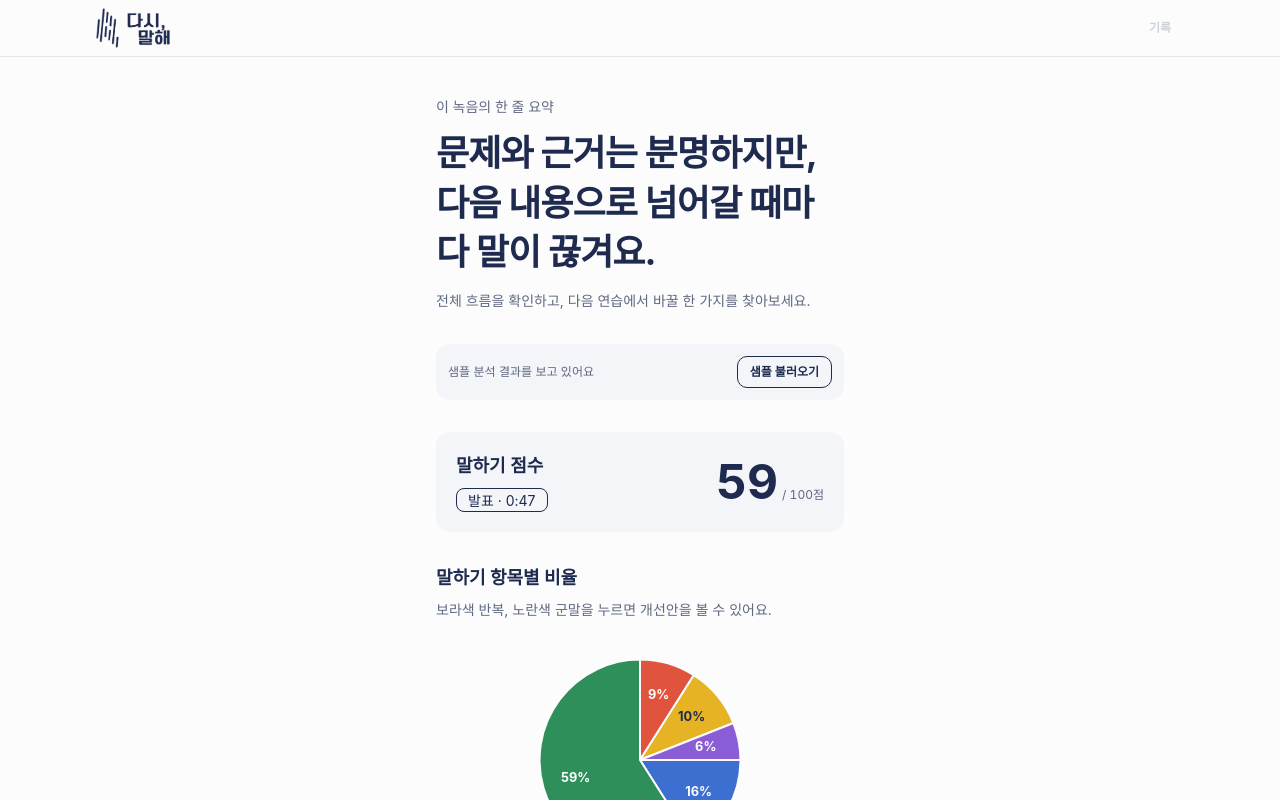
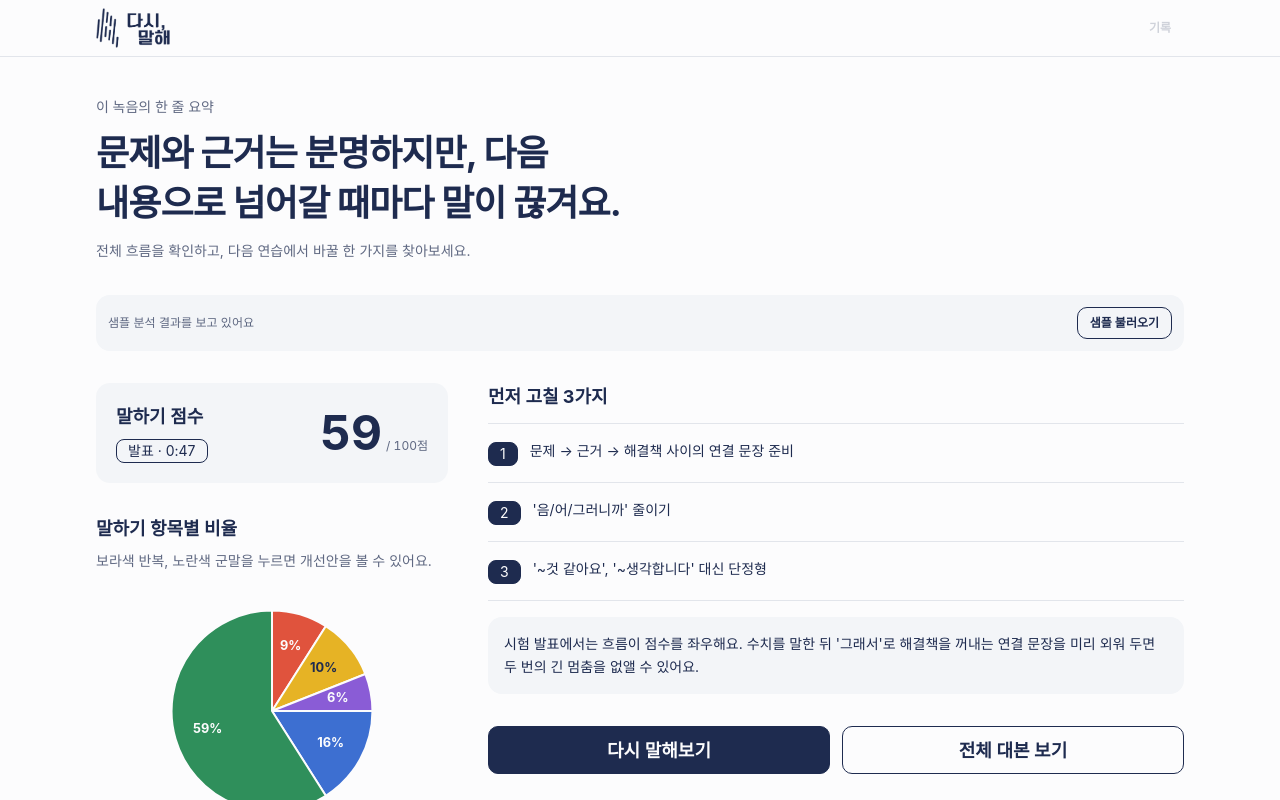
Before and after one commit to scarypants/say-it-again, a React (Vite) app in the folder frontend/: page /summary in a window 1280 px wide. Both pictures are taken after a click on the button "샘플 불러오기". Shown: the top 800 px of the page. Built offline with nearby package versions, Linux system fonts and the light colour scheme; a web font is replaced by a local one.

Commit message:
style(summary): adapt results to wide desktop layout (#32)

```diff
--- a/frontend/src/App.tsx
+++ b/frontend/src/App.tsx
@@ -23,7 +23,7 @@ const router = createBrowserRouter([
       { path: "/question", element: <QuestionPage /> }, // 고민준: 어학 질문
       { path: "/review", element: <ReviewPage />, handle: wide }, // 고민준: 대본 검토·수정
       { path: "/script", element: <ScriptPage />, handle: wide }, // 고민준: 스크립트 하이라이트
-      { path: "/summary", element: <SummaryPage /> }, // 김왁수: 총평
+      { path: "/summary", element: <SummaryPage />, handle: wide }, // 김왁수: 총평
     ],
   },
 ]);
--- a/frontend/src/pages/summary/index.tsx
+++ b/frontend/src/pages/summary/index.tsx
@@ -42,7 +42,7 @@ export default function SummaryPage() {
         <p className="text-sm font-medium text-base-content/70">
           {result ? "이 녹음의 한 줄 요약" : "말하기 분석"}
         </p>
-        <h1 className="mt-3 max-w-[28ch] text-[1.75rem] leading-snug font-bold tracking-tight sm:text-4xl">
+        <h1 className="mt-3 max-w-[28ch] text-[1.75rem] leading-snug font-bold tracking-tight text-balance break-keep sm:text-4xl lg:max-w-[36ch]">
           {result?.analysis.summary.headline || "이번 말하기를 돌아봐요"}
         </h1>
         <p className="mt-3 text-sm leading-relaxed text-base-content/70">
@@ -69,7 +69,7 @@ export default function SummaryPage() {
         </div>
       )}
       {!result?.parts.length ? (
-        <section className="card card-border bg-base-100" aria-labelledby="summary-empty">
+        <section className="card card-border max-w-xl bg-base-100" aria-labelledby="summary-empty">
           <div className="card-body items-start gap-4">
             <h2 id="summary-empty" className="card-title text-lg">
               아직 돌아볼 말하기가 없어요
@@ -83,7 +83,8 @@ export default function SummaryPage() {
           </div>
         </section>
       ) : (
-        <>
+        <div className="grid min-w-0 gap-8 lg:grid-cols-[22rem_minmax(0,1fr)] lg:items-start lg:gap-10">
+          <div className="flex min-w-0 flex-col gap-8 lg:sticky lg:top-6 lg:max-h-[calc(100svh-3rem)] lg:overflow-y-auto lg:overscroll-contain">
             <section className="rounded-box bg-base-200" aria-labelledby="score-title">
               <div className="flex items-center justify-between gap-4 p-5">
                 <div className="flex flex-col items-start gap-2">
@@ -115,6 +116,8 @@ export default function SummaryPage() {
                 }
               />
             </Suspense>
+          </div>
+          <div className="flex min-w-0 flex-col gap-8">
             {selected && (
               <section
                 aria-labelledby="improvements-title"
@@ -143,7 +146,9 @@ export default function SummaryPage() {
                             녹음 {item.partIndex + 1} · {timestamp(item.start)} –{" "}
                             {timestamp(item.end)}
                           </p>
-                        <p className="mt-2 text-xs font-semibold text-base-content/65">말한 문장</p>
+                          <p className="mt-2 text-xs font-semibold text-base-content/65">
+                            말한 문장
+                          </p>
                           <p className="mt-2 max-w-prose text-lg leading-[1.9] wrap-anywhere">
                             {item.segments.map((segment, index) => (
                               <span key={index}>
@@ -208,15 +213,16 @@ export default function SummaryPage() {
                 </p>
               )}
             </section>
-          <div className="flex flex-col gap-3">
-            <Link to="/record" className="btn btn-primary btn-lg btn-block">
+            <div className="flex flex-col gap-3 xl:flex-row">
+              <Link to="/record" className="btn btn-primary btn-lg btn-block xl:flex-1">
                 다시 말해보기
               </Link>
-            <Link to="/script" className="btn btn-outline btn-block">
+              <Link to="/script" className="btn btn-outline btn-lg btn-block xl:flex-1">
                 전체 대본 보기
               </Link>
             </div>
-        </>
+          </div>
+        </div>
       )}
     </div>
   );
```
Lines whose indentation alone changed are shown as unchanged.
